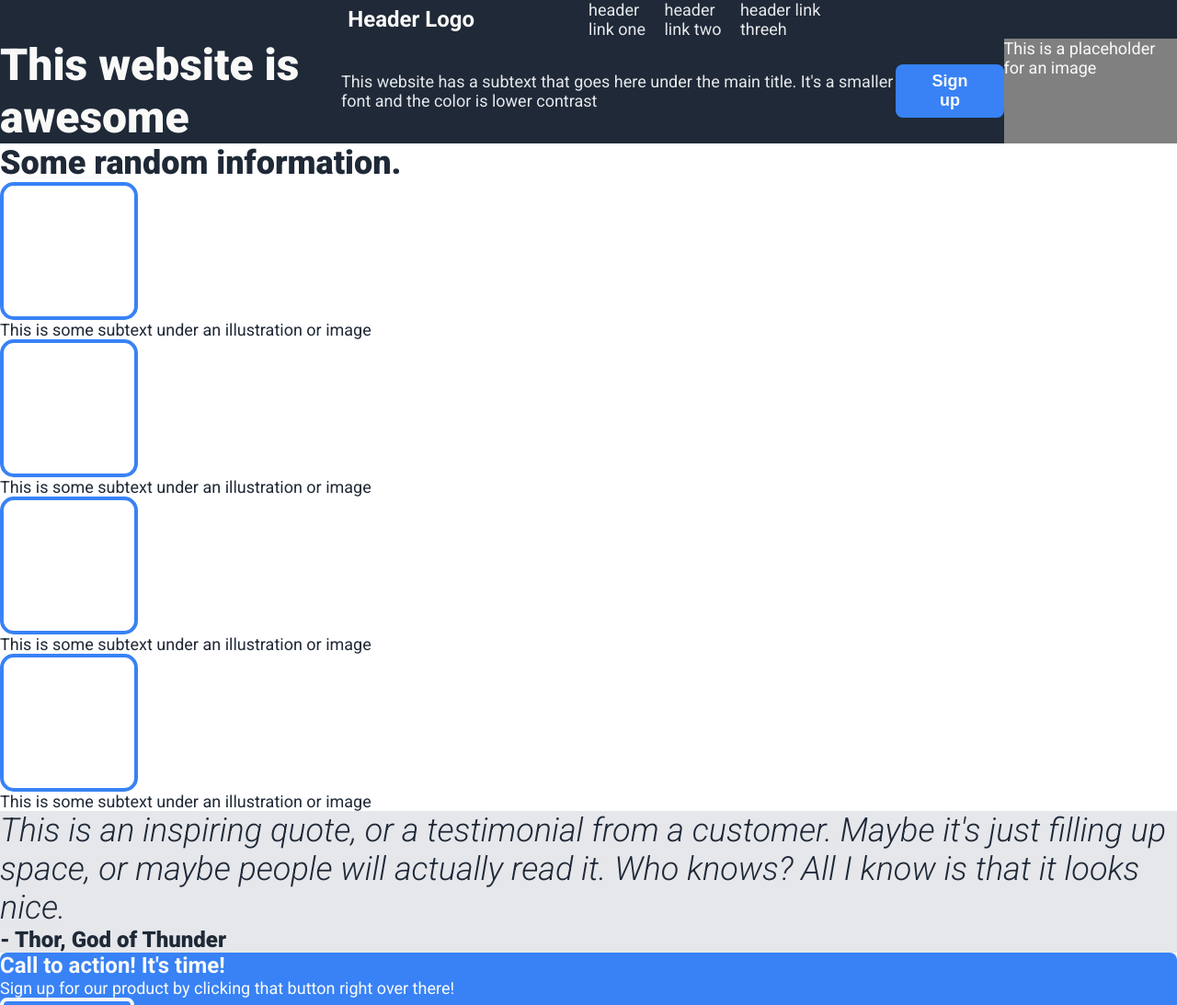
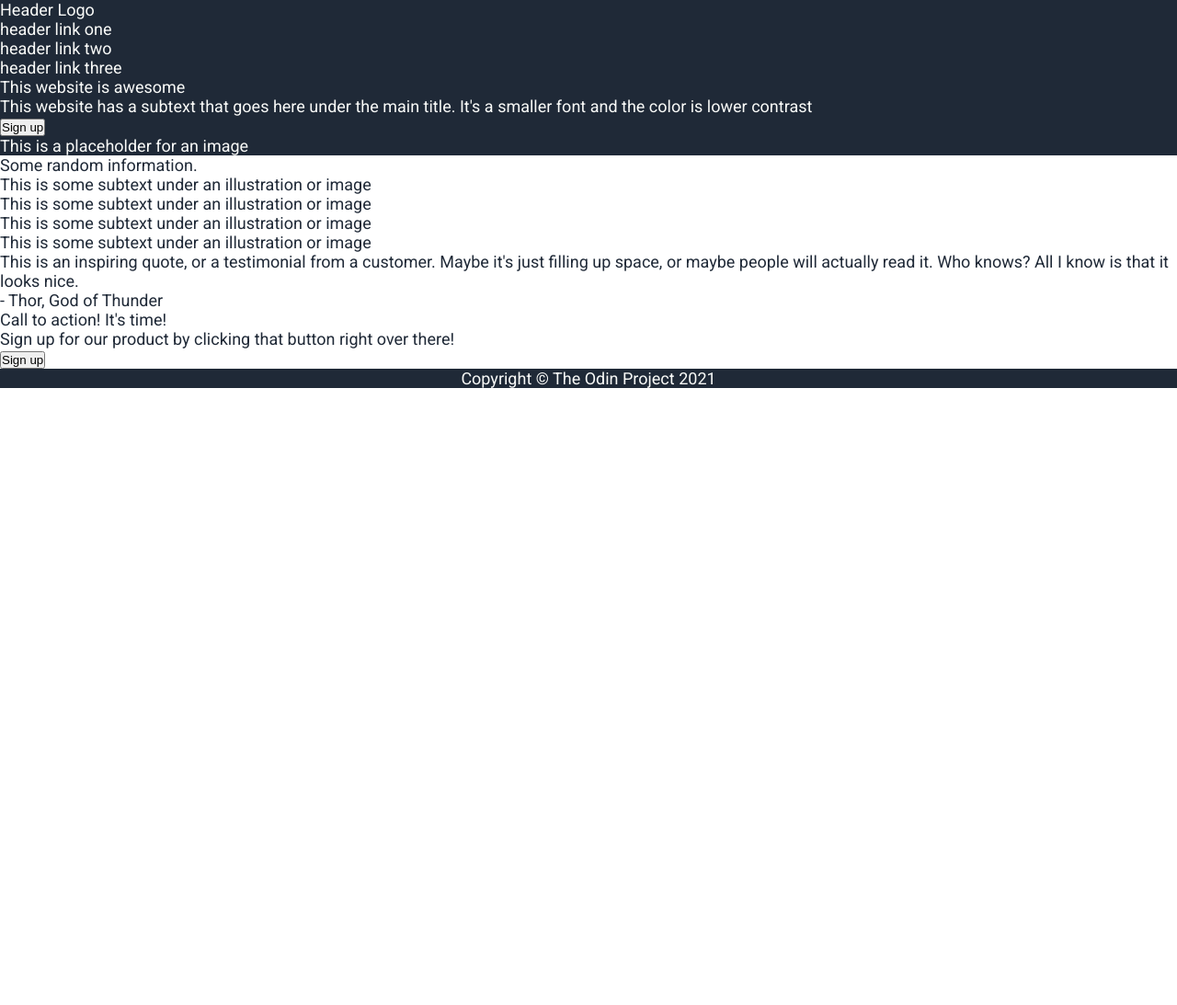
Before and after one commit to fablal/landing_page, a plain HTML site: page template.html in a window 1280 px wide. Shown: the top 1093 px of the page at 92% size. After the commit the page ends 800 px from the top, so only its background shows below. Drawn offline with Linux system fonts and the light colour scheme.

Commit message:
Change HTML structure and reset CSS

```diff
--- a/template.css
+++ b/template.css
@@ -17,103 +17,14 @@ a {
     text-decoration: none;
 }
 
-.header-container,
-.hero-container,
+.header,
 .footer {
     color: #f9faf8;
     background-color: #1f2937;
+}
+
+.footer {
     display: flex;
     justify-content: center;
+    align-items: center;
 }
-
-.header,
-.hero,
-
-
-.header {
-    /* border: 1px solid red; */
-    display: flex;
-    align-items: center;
-    justify-content: space-between;
-}
-
-.header-logo {
-    font-size: 24px;
-    font-weight: bold;
-    flex: 1;
-}
-
-.header-links {
-    list-style-type: none;
-    flex: 1;
-    display: flex;
-    justify-content: space-between;
-}
-
-.header-links,
-.hero {
-    color: #e5e7eb;
-}
-
-.hero-title {
-    color: #f9faf8;
-    font-size: 48px;
-    font-weight: 900;
-}
-
-.hero-image {
-    background-color: gray;
-}
-
-.info-title {
-    font-size: 36px;
-    font-weight: 900;
-}
-
-.info-card {
-    font-size: 18px;
-}
-
-.info-image {
-    width: 150px;
-    height: 150px;
-    border: 4px solid #3882f6;
-    border-radius: 15px;
-}
-
-.quote-container {
-    font-size: 36px;
-    font-weight: lighter;
-    font-style: italic;
-    background-color: #e5e7eb;
-}
-
-.quote-author {
-    font-size: 24px;
-    font-style: normal;
-    font-weight: 900;
-}
-
-button {
-    padding: 8px 36px;
-    border: 0;
-    font-size: 18px;
-    font-weight: 700;
-}
-
-button,
-.subscription {
-    color: #f9faf8;
-    background-color: #3882f6;
-    border-radius: 8px;
-}
-
-
-.subscription button {
-    border: 4px solid #f9faf8;
-}
-
-.subscription-title {
-    font-size: 24px;
-    font-weight: bold;
-}
--- a/template.html
+++ b/template.html
@@ -7,46 +7,49 @@
     </head>
 
     <body>
+        <div class="header">
             <div class="header-container">
-            <div class="header">
+                <div class="navbar">
                     <div class="header-logo"><a href="/">Header Logo</a></div>
                     <ul class="header-links">
                         <li><a href="">header link one</a></li>
                         <li><a href="">header link two</a></li>
-                    <li><a href="">header link three</a>h</li>
+                        <li><a href="">header link three</a></li>
                     </ul>
                 </div>
+
+                <div class="hero">
+                    <div class="hero-content">
+                        <div class="hero-title">This website is awesome</div>
+                        <div class="hero-subtext">
+                        This website has a subtext that goes here under the main title. It's a smaller font and the color is lower contrast
                         </div>
-
-        <div class="hero-container">
-            <div class="hero">
-                <div class="hero-title">This website is awesome</div>
-
-                This website has a subtext that goes here under the main title. It's a smaller font and the color is lower contrast
-
                         <button>Sign up</button>
                     </div>
                     <div class="hero-image">This is a placeholder for an image</div>
                 </div>
+            </div>
+        </div>
 
-
+        <div class="info">
+            <div class="info-title">Some random information.</div>
             <div class="info-container">
-            <div class="info-title">Some random information.</div>
-            <div class="info">
                 <div class="info-card"><div class="info-image"></div>This is some subtext under an illustration or image</div>
                 <div class="info-card"><div class="info-image"></div>This is some subtext under an illustration or image</div>
                 <div class="info-card"><div class="info-image"></div>This is some subtext under an illustration or image</div>
                 <div class="info-card"><div class="info-image"></div>This is some subtext under an illustration or image</div>
             </div>
         </div>
+
+        <div class="quote">
             <div class="quote-container">
-            <div class="quote">
                 This is an inspiring quote, or a testimonial from a customer. Maybe it's just filling up space, or maybe people will actually read it. Who knows? All I know is that it looks nice.
                 <div class="quote-author">- Thor, God of Thunder</div>
             </div>
         </div>
+
+        <div class="subscription">
             <div class="subscription-container">
-            <div class="subscription">
                 <div class="subscription-content">
                     <div class="subscription-title">Call to action! It's time!</div>
                     Sign up for our product by clicking that button right over there!
```
Lines whose indentation alone changed are shown as unchanged.
